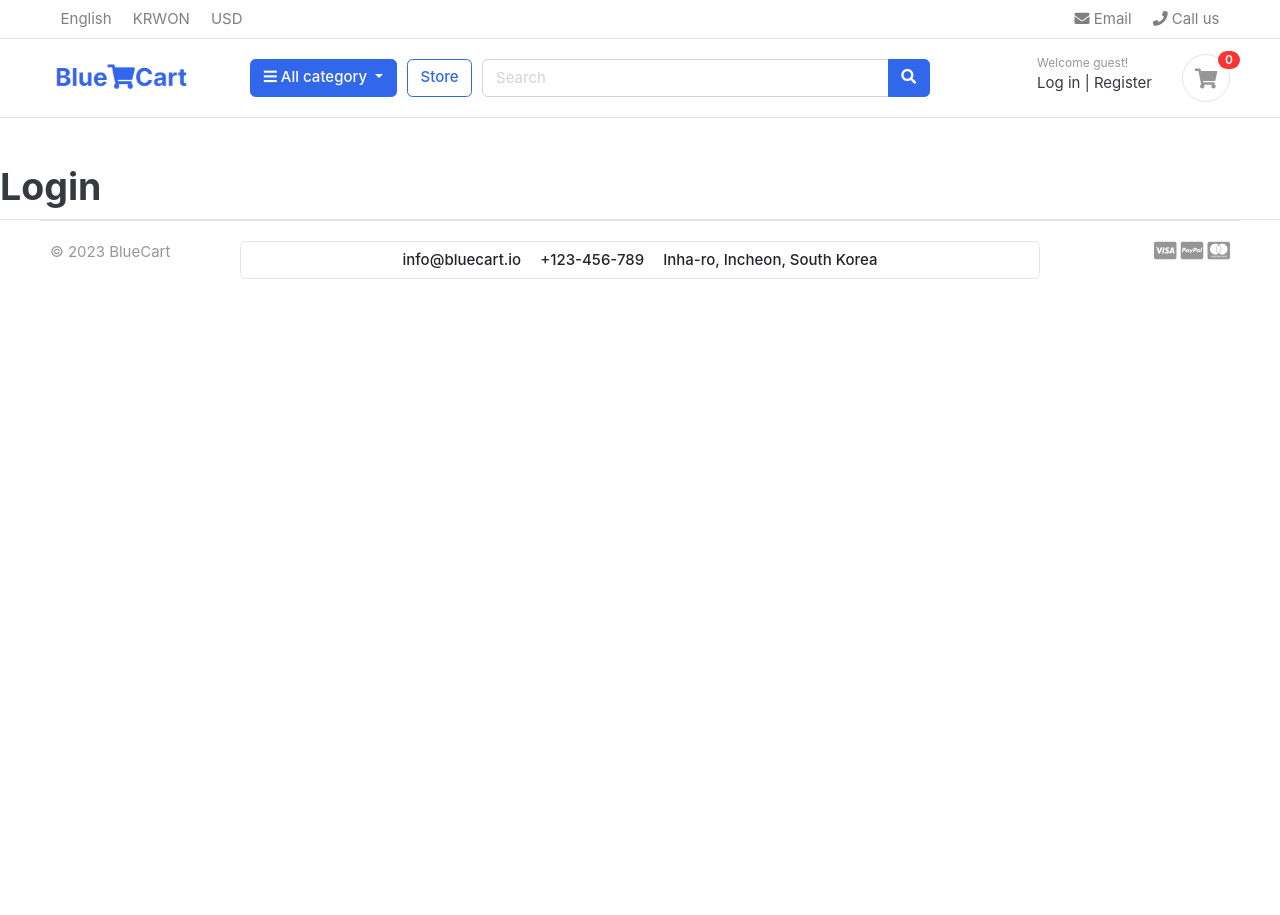
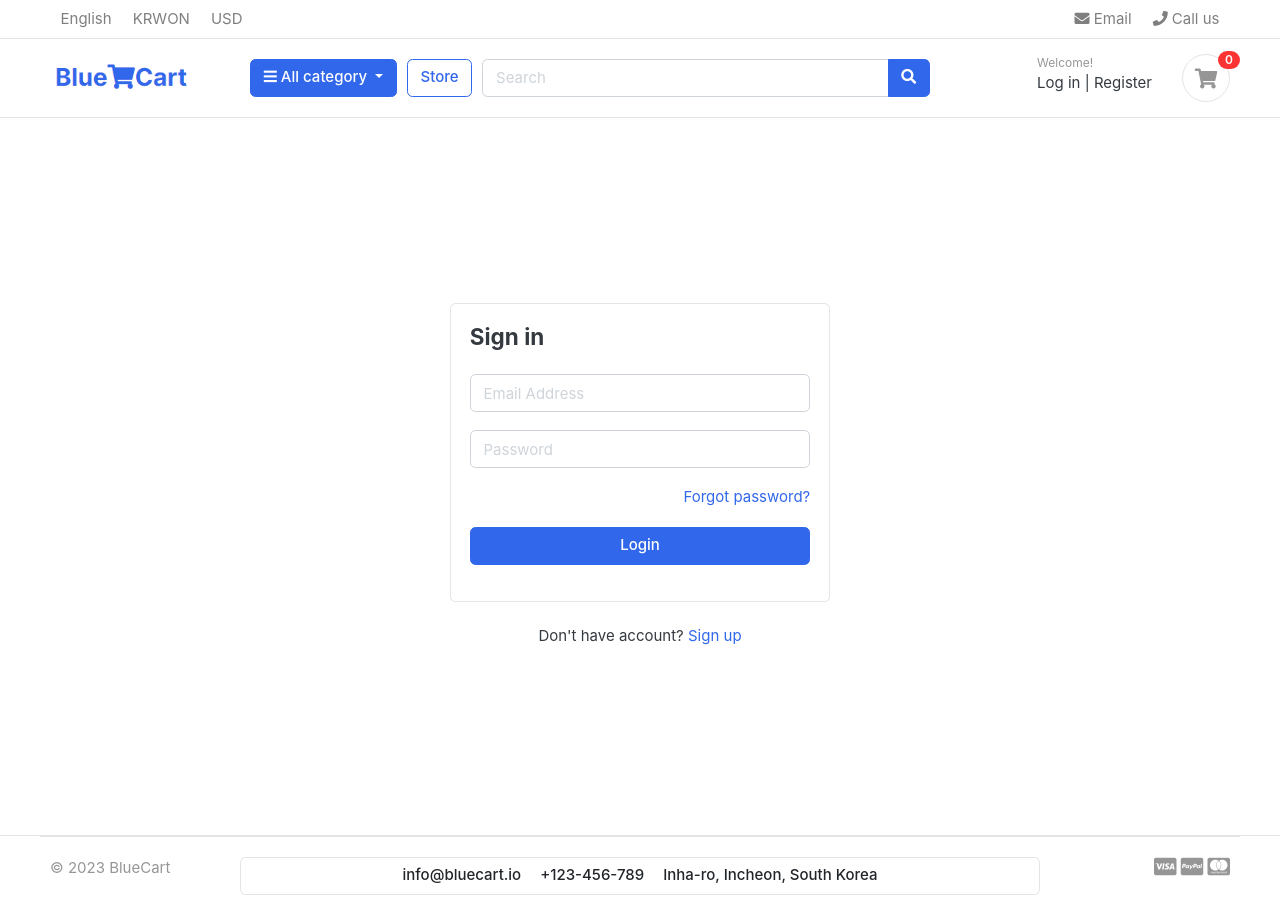
Before and after one commit to Jamshid-Ganiev/BlueCart-django, a Django app: page /accounts/login/ in a window 1280 px wide. Before the commit the page ends 800 px from the top, so only its background shows below. Run offline with Django 4.2, Linux system fonts and the light colour scheme; data that the repository does not hold is empty; some libraries are stand-ins or nearby versions; some web fonts are replaced.

Commit message:
Add Login/Logout features

```diff
--- a/accounts/views.py
+++ b/accounts/views.py
@@ -2,6 +2,8 @@ from django.shortcuts import redirect, render
 from .forms import RegistrationForm
 from .models import Account
 from django.contrib import messages
+from django.contrib import auth
+from django.contrib.auth.decorators import login_required
 
 # Create your views here.
 def register(request):
@@ -33,8 +35,25 @@ def register(request):
 
 
 def login(request):
+    if request.method == 'POST':
+        email = request.POST['email']
+        password = request.POST['password']
+
+        user = auth.authenticate(email=email, password=password)
+
+        if user is not None:
+            auth.login(request, user)
+            messages.success(request, 'You have successfully loggin in!')
+            return redirect('home')
+        else:
+            messages.warning(request, 'Your Email or Password is Wrong. Please Try Again!')
+            return redirect('accounts:login')
+
     return render(request, 'accounts/login.html')
 
 
+@login_required(login_url = 'accounts:login')
 def logout(request):
-    return render(request, 'accounts/logout.html')
+    auth.logout(request)
+    messages.info(request, "You have successfully logged out.")
+    return redirect("home")
--- a/templates/accounts/login.html
+++ b/templates/accounts/login.html
@@ -1,5 +1,39 @@
 {% extends 'base.html' %}
 
 {% block content %}
-    <h1>Login</h1>
+
+    <section class="section-content padding-y" style="min-height:84vh;" id="sign_in_page">
+
+        <div class="card mx-auto" style="max-width: 380px; margin-top:100px;">
+          <div class="card-body">
+
+            <h4 class="card-title mb-4">Sign in</h4>
+
+            <form action="{% url 'accounts:login' %}" method="POST">
+                {% csrf_token %}
+                <div class="form-group">
+                    <input type="email" class="form-control" placeholder="Email Address" name="email">
+                </div>
+
+                <div class="form-group">
+                    <input type="password" class="form-control" placeholder="Password" name="password">
+                </div>
+
+                <div class="form-group">
+                    <a href="#" class="float-right">Forgot password?</a>
+
+                </div>
+
+                <div class="form-group">
+                    <button type="submit" class="btn btn-primary btn-block"> Login  </button>
+                </div>
+            </form>
+
+          </div>
+        </div>
+
+         <p class="text-center mt-4">Don't have account? <a href="{% url 'accounts:register' %}">Sign up</a></p>
+         <br><br>
+
+    </section>
 {% endblock %}
--- a/templates/accounts/logout.html
+++ /dev/null
@@ -1 +0,0 @@
-<h1>logout</h1>
--- a/templates/includes/alerts.html
+++ b/templates/includes/alerts.html
@@ -1,8 +1,8 @@
 {% if messages %}
-    <div class="mt-5 messages"></div>
+    <div class="messages my-3"></div>
         {% for message in messages %}
 
-            <div class="alert alert-{{ message.tags }}" role="alert" id="message">
+            <div class="alert alert-{{ message.tags }} text-center text-dark" role="alert" id="message">
                 {{ message }}
             </div>
 
--- a/templates/includes/header.html
+++ b/templates/includes/header.html
@@ -70,13 +70,23 @@
         <!-- SEARCH END -->
         <div class="col-lg-3 col-sm-6 col-8 order-2 order-lg-3">
                     <div class="d-flex justify-content-end mb-3 mb-lg-0">
-                        <div class="widget-header">
-                            <small class="title text-muted">Welcome guest!</small>
-                            <div>
-                                <a href="{% url 'accounts:login' %}">Log in</a> <span class="dark-transp"> | </span>
-                                <a href="{% url 'accounts:register' %}"> Register</a>
+                        {% if user.id is None %}
+                            <div class="widget-header">
+                                <small class="title text-muted">Welcome!</small>
+                                <div>
+                                    <a href="{% url 'accounts:login' %}">Log in</a> <span class="dark-transp"> | </span>
+                                    <a href="{% url 'accounts:register' %}"> Register</a>
+                                </div>
                             </div>
-                        </div>
+                        {% else %}
+                            <div class="widget-header">
+                                <small class="title text-muted">Welcome {{ user.username }}!</small>
+                                <div>
+                                    <a href="#">Dashboard</a> <span class="dark-transp"> | </span>
+                                    <a href="{% url 'accounts:logout' %}">Logout</a>
+                                </div>
+                            </div>
+                        {% endif %}
                         <a href="{% url 'carts:cart' %}" class="widget-header pl-3 ml-3">
                             <div class="icon icon-sm rounded-circle border"><i class="fa fa-shopping-cart"></i></div>
                             <span class="badge badge-pill badge-danger notify">{{ cart_count }}</span>
```
